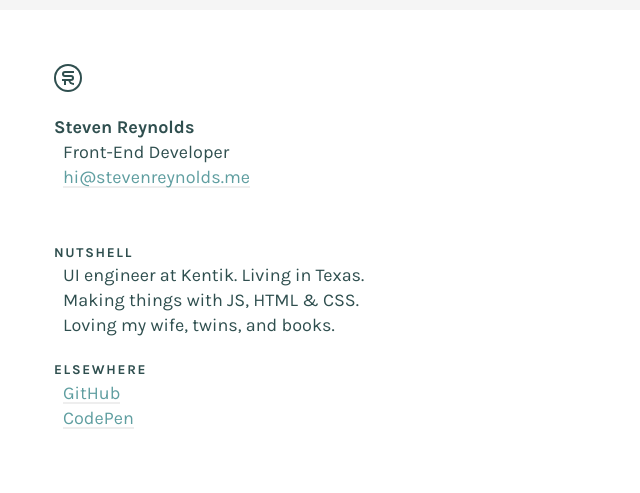
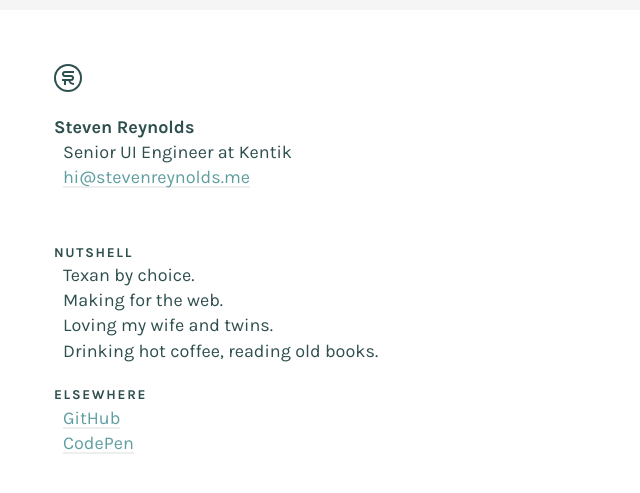
Before and after one commit to stvnrynlds/stvnrynlds.github.io, a Jekyll site: the page built from index.html, in a window 1280 px wide. Shown: the top 493 px of the page, without its empty margins (0-640 px from the left). Built offline with Jekyll 4.4.1, drawn with Linux system fonts in a browser that asks for light colours.

Commit message:
Update index.html

```diff
--- a/index.html
+++ b/index.html
@@ -5,13 +5,13 @@ layout: home
 <header>
 {% include monogram.html %}
 <h1>Steven Reynolds</h1>
-<p>Front-End Developer<br>
+<p>Senior UI Engineer at Kentik<br>
   <a href="mailto:hi@stevenreynolds.me">hi@stevenreynolds.me</a>
 </p>
 </header>
 
 <h3>Nutshell</h3>
-<p>UI engineer at Kentik. Living in Texas. <br> Making things with JS, HTML &amp; CSS. <br> Loving my wife, twins, and books.</p>
+<p>Texan by choice. <br> Making for the web. <br> Loving my wife and twins. <br> Drinking hot coffee, reading old books.</p>
 
 <h3>Elsewhere</h3>
 <ul>
```
